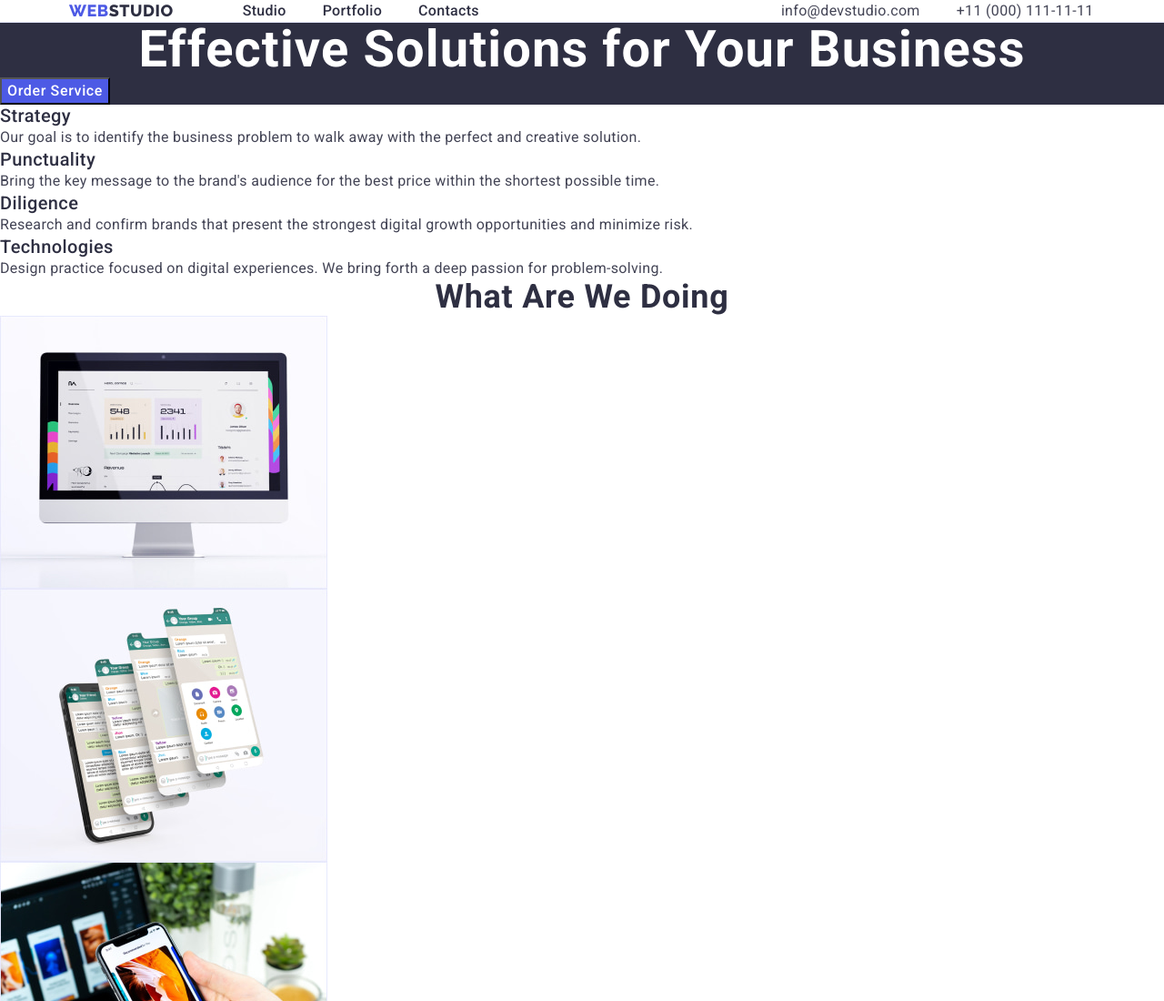
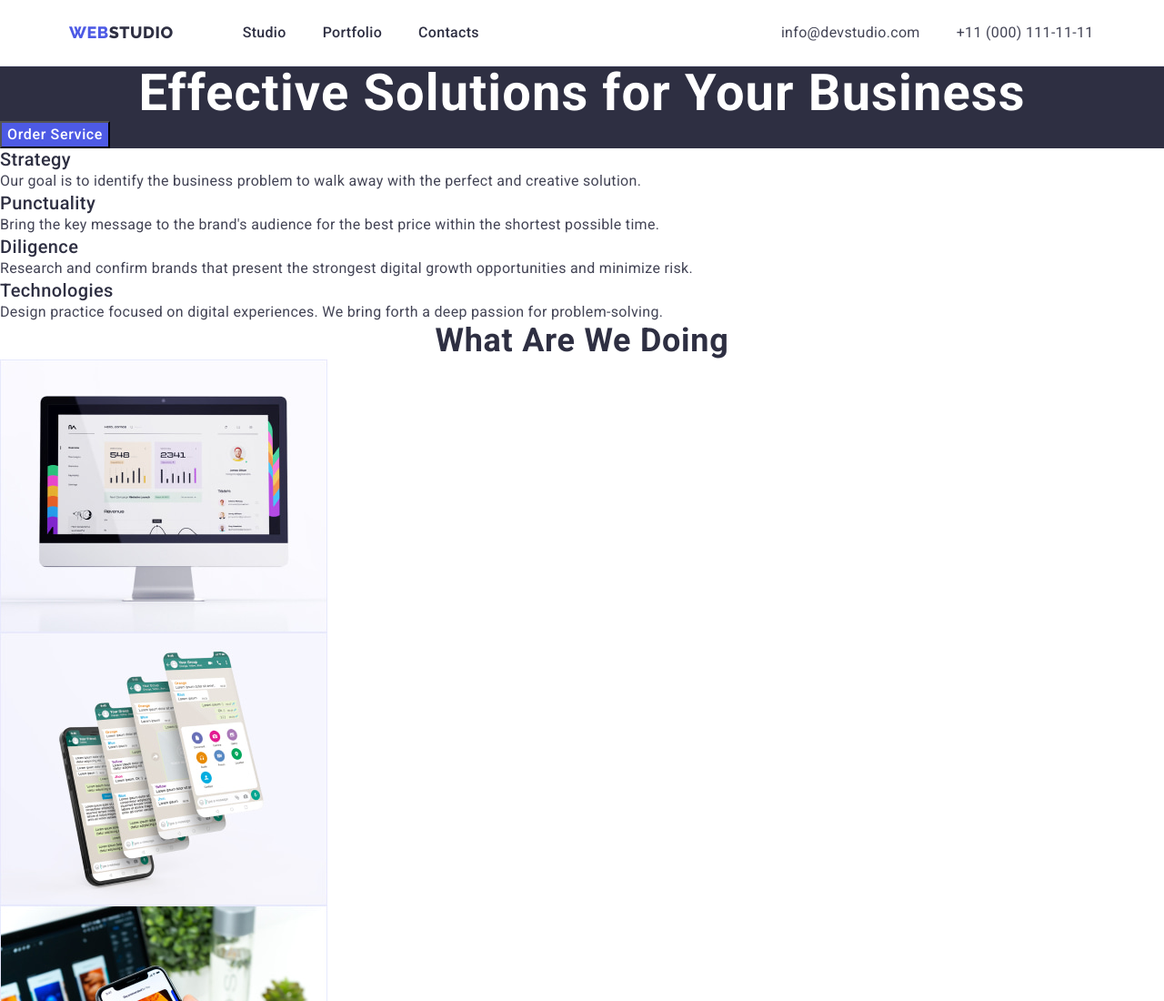
Before and after one commit to IevheniiGorbatiuk/markup-hw-03, a plain HTML site: page index.html in a window 1280 px wide. Shown: the top 1100 px of the page at 91% size. Drawn offline with nearby package versions, Linux system fonts and the light colour scheme.

Commit message:
header final

```diff
--- a/css/styles.css
+++ b/css/styles.css
@@ -18,11 +18,13 @@
 }
 .container-header{
     display: flex;
+    align-items: center;
 }
 .container{
     width: 1158px;
     margin: 0 auto;
     padding: 0 15px;
+    height: 72px;
 }
 .nav{
     display: flex;
@@ -57,9 +59,7 @@
 .mailph:focus{
     color: var(--ocean);
 }
-.contacts{
-    font-style: normal;
-}
+
 .mailph{
     line-height: 1.5;
     letter-spacing: 0.02em;
@@ -69,6 +69,9 @@
     display: flex;
     gap: 40px;
     padding-left: 332px;
+}
+.contacts{
+    font-style: normal;
 }
 body{
     font-family: 'Roboto', sans-serif;
```
